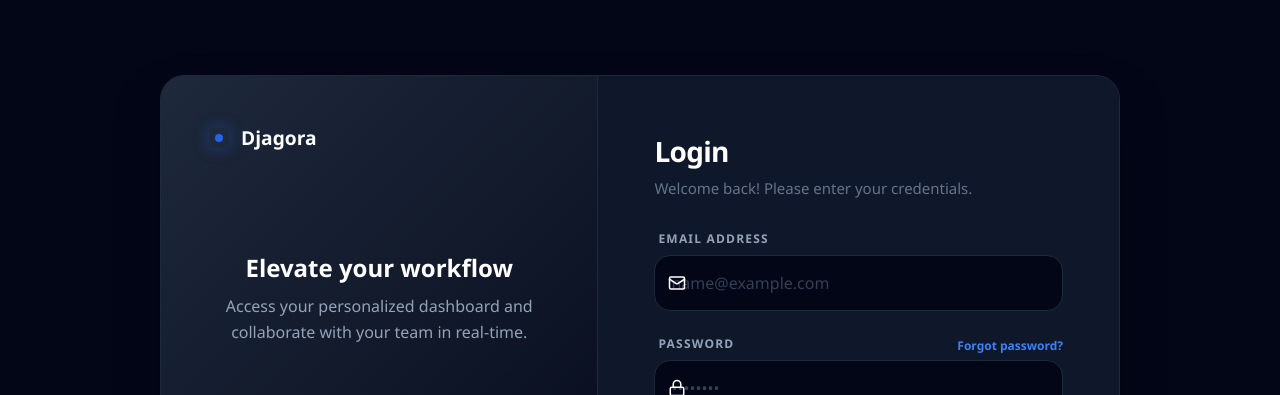
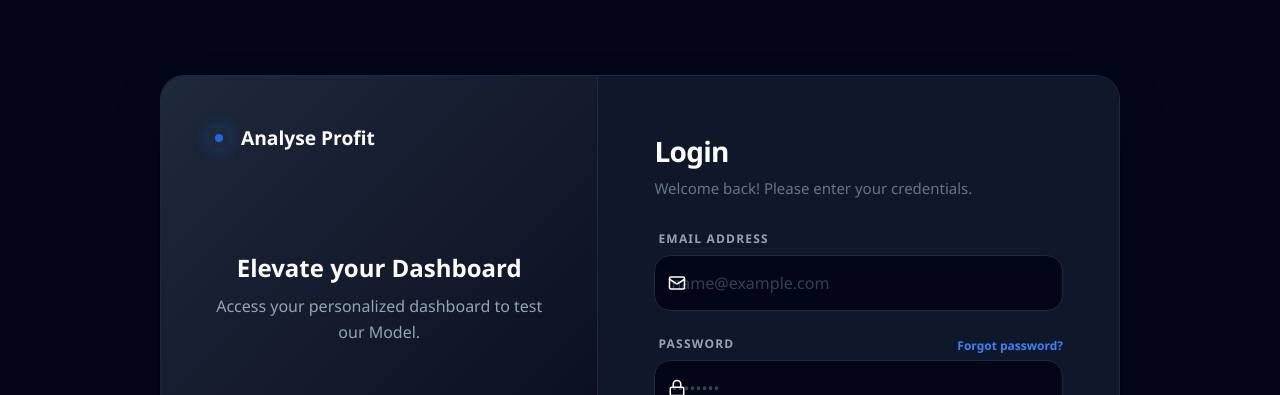
Before and after one commit to KhairiBouguidima/djagoraproject, a React (Create React App) app: page /login in a window 1280 px wide. Shown: the top 395 px of the page. Built offline with nearby package versions, Linux system fonts and the light colour scheme; no server answers.

Commit message:
last commit

```diff
--- a/src/components/auth/login/Login.js
+++ b/src/components/auth/login/Login.js
@@ -73,13 +73,13 @@ const Login = () => {
                         <div className="logo-box-small">
                             <div className="logo-dot"></div>
                         </div>
-                        <span className="brand-name" style={{ fontWeight: 700, fontSize: '1.2rem' }}>Djagora</span>
+                        <span className="brand-name" style={{ fontWeight: 700, fontSize: '1.2rem' }}>Analyse Profit</span>
                     </div>
 
                     <div style={{ marginTop: 'auto', marginBottom: 'auto' }}>
-                        <h2 style={{ fontSize: '1.5rem', marginBottom: '10px', textAlign: 'center' }}>Elevate your workflow</h2>
+                        <h2 style={{ fontSize: '1.5rem', marginBottom: '10px', textAlign: 'center' }}>Elevate your Dashboard</h2>
                         <p style={{ textAlign: 'center', color: '#94a3b8', lineHeight: '1.6' }}>
-                            Access your personalized dashboard and collaborate with your team in real-time.
+                            Access your personalized dashboard to test our Model.
                         </p>
                     </div>
 
--- a/src/components/auth/register/Register.js
+++ b/src/components/auth/register/Register.js
@@ -65,13 +65,13 @@ const Register = () => {
                         <div className="logo-box-small">
                             <div className="logo-dot"></div>
                         </div>
-                        <span className="brand-name" style={{ fontWeight: 700, fontSize: '1.2rem' }}>Djagora</span>
+                        <span className="brand-name" style={{ fontWeight: 700, fontSize: '1.2rem' }}>Analyse Profit</span>
                     </div>
 
                     <div style={{ marginTop: 'auto', marginBottom: 'auto' }}>
                         <h2 style={{ fontSize: '1.5rem', marginBottom: '10px', textAlign: 'center' }}>Start your journey</h2>
                         <p style={{ textAlign: 'center', color: '#94a3b8', lineHeight: '1.6' }}>
-                            Join Djagora today and unlock professional tools designed for modern creators.
+                            Join Our platform today and unlock professional tools designed for modern creators.
                         </p>
                     </div>
 
```
